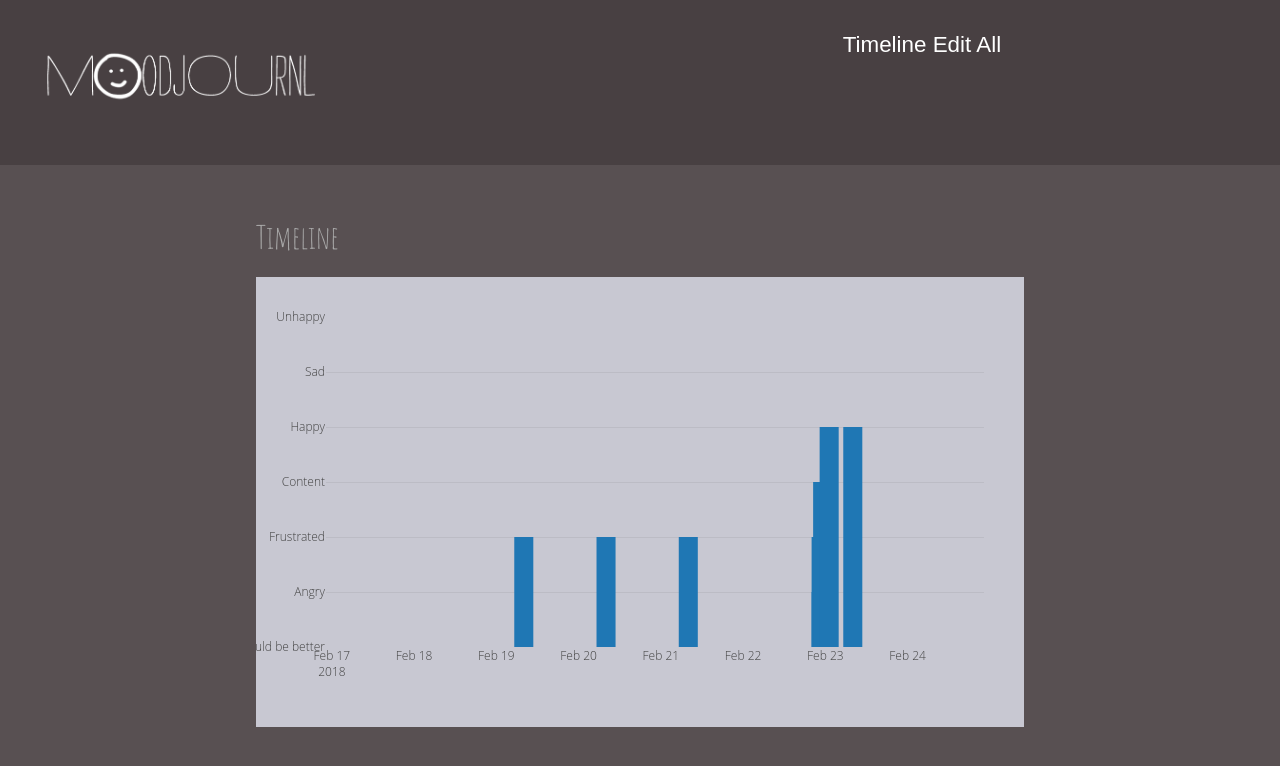
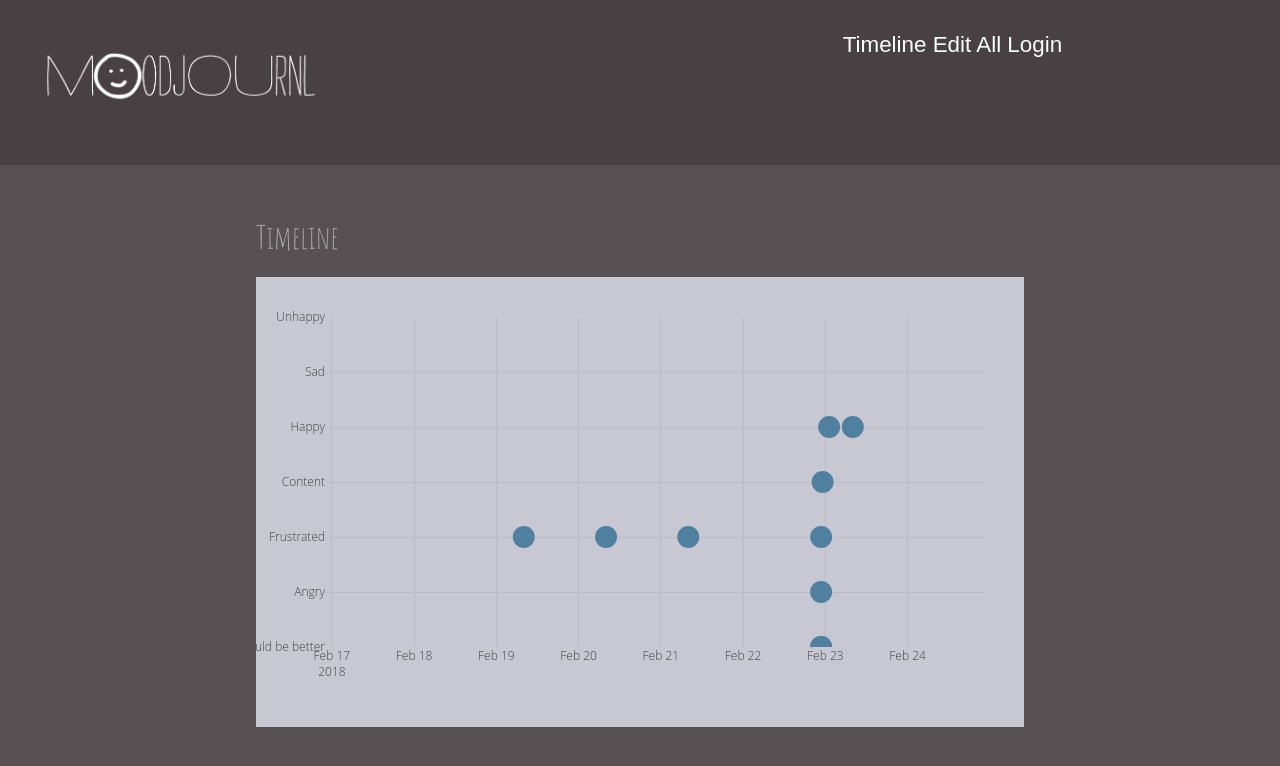
Before and after one commit to adamredwoods/mood-journal, a Django app: page /timeline in a window 1280 px wide. Shown: the top 766 px of the page. Run offline with Django 3.2, Linux system fonts and the light colour scheme; a user stored in the database is signed in; data comes from the database, SQL or seed files in the repository; both versions use the stored data as it was after the commit; some libraries are stand-ins or nearby versions.

Commit message:
updated plotly chart; added edit all view

```diff
--- a/mood/static/style.css
+++ b/mood/static/style.css
@@ -40,6 +40,9 @@ nav a:hover{
 .spacer {
    height: 2rem;
    width: 2rem;
+}
+.spacer-right {
+   margin-right: 1rem;
 }
 
 .text-right {
@@ -104,3 +107,11 @@ h1 {
    background-color: #706060;
    border: 0;
 }
+
+.clickset input {
+   background-color: #706060;
+}
+
+.clickset textarea {
+   background-color: #706060;
+}
--- a/mood/templates/navbar.html
+++ b/mood/templates/navbar.html
@@ -6,8 +6,9 @@
    </div>
    <div class="pure-u-1-3"></div>
    <div class="pure-u-1-3">
-      <a class="pure-menu-item" href="/timeline">Timeline</a>
-      <a class="pure-menu-item" href="/edit">Edit All</a>
+      <a class="pure-menu-item spacer-right" href="/timeline">Timeline</a>
+      <a class="pure-menu-item spacer-right" href="/edit">Edit All</a>
+      <a class="pure-menu-item spacer-right" href="/login">Login</a>
    </div>
 
 </nav>
--- a/mood/templates/timeline.html
+++ b/mood/templates/timeline.html
@@ -37,6 +37,7 @@ dataX = [
 ]
 
 dataY = [
+
    {% for i in feeling_data %}
       "{{i.feeling}}" ,
    {% endfor %}
@@ -62,7 +63,8 @@ var layout = {
    xaxis: {fixedrange: false, scroll: true, scollZoom:false, type: 'date', range: [date_ms-86400000*7,date_ms+86400000]},
 	dragmode: "pan",
    margin: {t: 0},
-   type: "bar",
+   type: "scatter",
+   mode: "markers",
    paper_bgcolor: "rgb(200,200,210)",
    plot_bgcolor: "rgb(200,200,210)",
    margin: {l:70, r:40, t:40},
@@ -72,8 +74,10 @@ var layout = {
 var trace1 = {
    x: dataX,
    y: dataY,
-   type: 'bar',
-   width: 20000000
+   type: 'scatter',
+   width: 20000000,
+   marker: {"color": "#5080a0", "size": 22},
+   mode: "markers"
 }
 
 TESTER = document.getElementById("tester");
--- a/mood/views.py
+++ b/mood/views.py
@@ -78,8 +78,9 @@ def edit_all(request):
     feeling_arr = []
 
     ## sort by day, and remove duplicates (get most recent)
-
+    feeling_set = sorted(feeling_set, key=lambda feel: feel.date, reverse=True)
     for f in feeling_set:
+        f.date = datetime.date.fromtimestamp(f.date/1000.0)
         feeling_arr.append(f)
 
     return render(request, "edit_all.html", { "feeling_data": feeling_arr, "questions": questions, "triggers" : triggers, } )
```
Also changed, not shown: mood/templates/edit_all.html (+21 -5 lines), db.sqlite3, readme.md (added).
